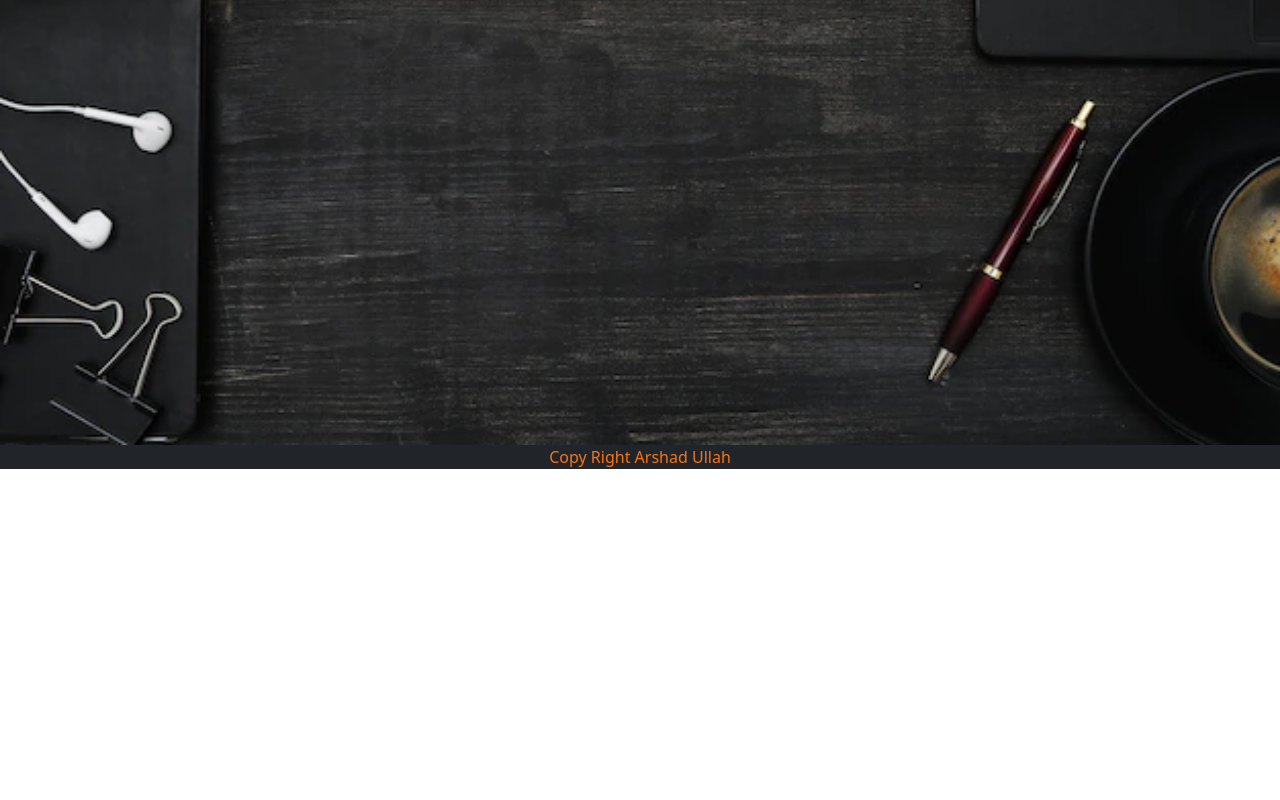
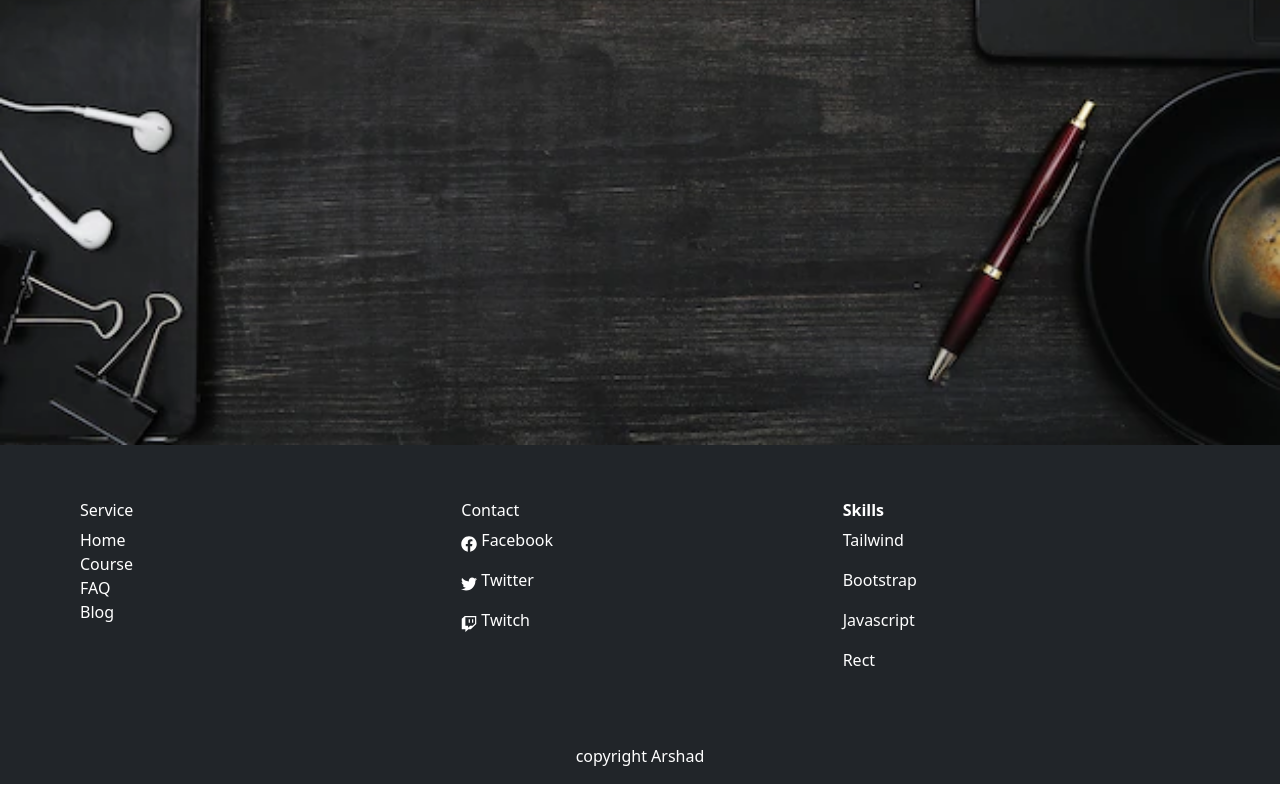
Before and after one commit to Arshad4320/learning-platform, a React (Create React App) app: page / in a window 1280 px wide. Shown: the part 494-1294 px from the top of the page. Before the commit the page ends 979 px from the top, so only its background shows below. Built offline with nearby package versions, Linux system fonts and the light colour scheme; no server answers.

Commit message:
update footer

```diff
--- a/src/Page/Footer/Footer.js
+++ b/src/Page/Footer/Footer.js
@@ -1,10 +1,35 @@
 import React from 'react';
+import { Row, Col, Container } from 'react-bootstrap';
+import { FaFacebook, FaTwitch, FaTwitter } from 'react-icons/fa';
+import { Link } from 'react-router-dom';
 
 const Footer = () => {
     return (
-        <div className='bg-dark' sticky='bottom'>
-            <p className='text-center text-orange-500 text-md'>Copy Right Arshad Ullah</p>
-        </div >
+        <Container fluid className='bg-dark'>
+            <Row className='p-14 m-10 m-xl-auto'>
+                <Col lg="4" md="4" sm="12" className='m'>
+                    <h6 className='text-white text-semibold'>Service</h6>
+                    <Link className='d-block text-decoration-none text-white' to="/home">Home</Link>
+                    <Link className='d-block text-decoration-none text-white' to="/course">Course</Link>
+                    <Link className='d-block text-decoration-none text-white' to="/faq">FAQ</Link>
+                    <Link className='d-block text-decoration-none text-white' to="/blog">Blog</Link>
+                </Col>
+                <Col lg="4" md="4" sm="12">
+                    <h6 className='text-white text-semibold'>Contact</h6>
+                    <p className='text-white text-justify  d-flex'><FaFacebook className='mt-2 me-1'></FaFacebook>Facebook</p>
+                    <p className='text-white text-justify  d-flex'><FaTwitter className='mt-2 me-1'></FaTwitter> Twitter</p>
+                    <p className='text-white text-justify  d-flex'><FaTwitch className='mt-2 me-1'></FaTwitch>Twitch</p>
+                </Col>
+                <Col lg="4" md="4" sm="12">
+                    <h6 className='text-white font-bold'>Skills</h6>
+                    <p className='text-justify text-white '>Tailwind</p>
+                    <p className='text-justify text-white '>Bootstrap</p>
+                    <p className='text-justify text-white '>Javascript</p>
+                    <p className='text-justify text-white '>Rect</p>
+                </Col>
+            </Row>
+            <p className='text-white text-center pb-3'>copyright Arshad</p>
+        </Container>
     );
 };
 
```
